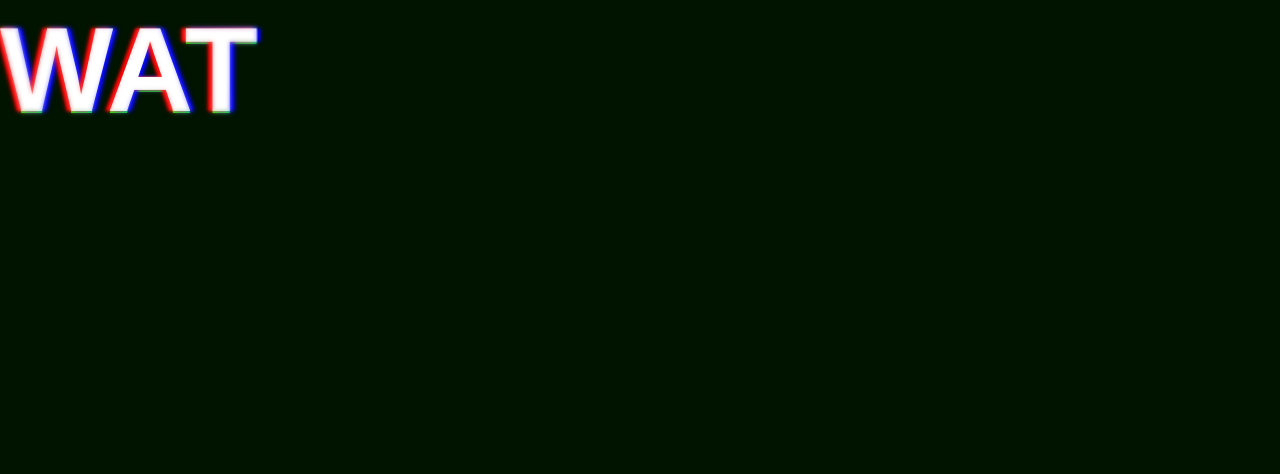
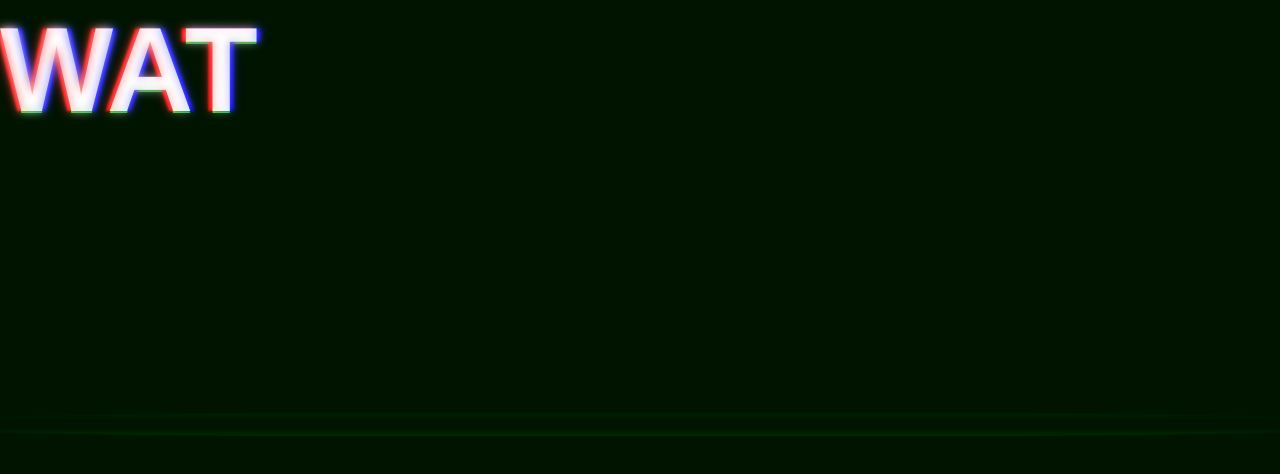
Before and after one commit to ajacksified/watwatwat, a plain HTML site: page index.html in a window 1280 px wide. Drawn offline with Linux system fonts and the light colour scheme.

Commit message:
SCANLINES WAT

```diff
--- a/index.html
+++ b/index.html
@@ -8,6 +8,7 @@
         width: 100%;
         margin: 0;
         padding: 0;
+        overflow: hidden;
       }
       body {
         background: rgb(0,20,0);
@@ -24,17 +25,24 @@
                       .0 .025em .005em rgba(0, 255, 0, 1);
 
         animation: twitch .075s linear 0s infinite alternate;
+        height: 100%;
+        width: 100%;
+        overflow: hidden;
       }
 
 
       h1 span {
-        width: 100px;
+        -webkit-mask-image: radial-gradient(at 50% 50%, rgb(0, 0, 0) 100%, rgb(0, 0, 0) 0%);
+        display: block;
+        height: 100%;
+        width: 100%;
+        overflow: hidden;
+
       }
 
       h1:after {
-        /*-webkit-mask-image: -webkit-linear-gradient(top left, rgba(0,0,0,1) 0%,rgba(0,0,0,0) 200px);*/
-        -webkit-mask-image: radial-gradient(at 50% 50%, rgba(0, 0, 0, 0) 0%, rgb(0, 0, 0) 100%);
-        -webkit-filter: blur(2px);
+        -webkit-mask-image: radial-gradient(at 50% 50%, rgba(0, 0, 0, 0) 50%, rgb(0, 0, 0) 100%);
+        -webkit-filter: blur(5px);
         height: 100%;
         width: 100%;
         content: attr(data-text);
@@ -47,23 +55,49 @@
         left: 0;
       }
 
+      .scanline {
+        height: 1px;
+        -webkit-filter: blur(3px);
+        width: 100%;
+        position: absolute;
+        z-index: 3;
+        top: 0;
+        border: none;
+        border-bottom: solid 2px rgba(0,255,0,.33);
+        border-top: solid 1px rgba(0,255,0,.33);
+        height: 20px;
+        animation: scan 10s linear 0s infinite;
+        -webkit-mask-image: radial-gradient(ellipse at center, rgba(0,0,0,1) 80%, rgba(0,0,0,0.01) 90%);
+      }
+
+
       @keyframes twitch {
         0% {
-          text-shadow: -.033em 0 .025em rgba(255, 0, 0, 1),
-                        .05em 0 .033em rgba(0, 0, 255, 1),
+          text-shadow: -.033em 0 .018em rgba(255, 0, 0, 1),
+                        .05em 0 .025em rgba(0, 0, 255, 1),
                         0 .015em .005em rgba(0, 255, 0, 1);
         }
 
         50% {
-          text-shadow: -.033em 0 .025em rgba(255, 0, 0, 1),
-                        .03em 0 .033em rgba(0, 0, 255, 1),
+          text-shadow: -.033em 0 .018em rgba(255, 0, 0, 1),
+                        .03em 0 .025em rgba(0, 0, 255, 1),
                         0 .015em .005em rgba(0, 255, 0, 1);
         }
 
         100% {
-          text-shadow: -.04em 0 .025em rgba(255, 0, 0, 1),
-                        .04em 0 .033em rgba(0, 0, 255, 1),
+          text-shadow: -.04em 0 .018em rgba(255, 0, 0, 1),
+                        .04em 0 .025em rgba(0, 0, 255, 1),
                         0 .015em .005em rgba(0, 255, 0, 1);
+        }
+      }
+
+      @keyframes scan {
+        0% {
+          top: -30px;
+        }
+
+        100% {
+          top: 105%;
         }
       }
     </style>
@@ -72,6 +106,8 @@
     <h1 id='WAT' data-text="WAT ">
       <span id='WAT-THE-SHADOW'>WAT </span>
     </h1>
+
+    <hr class='scanline' />
 
     <script>
       var index = 0;
```
